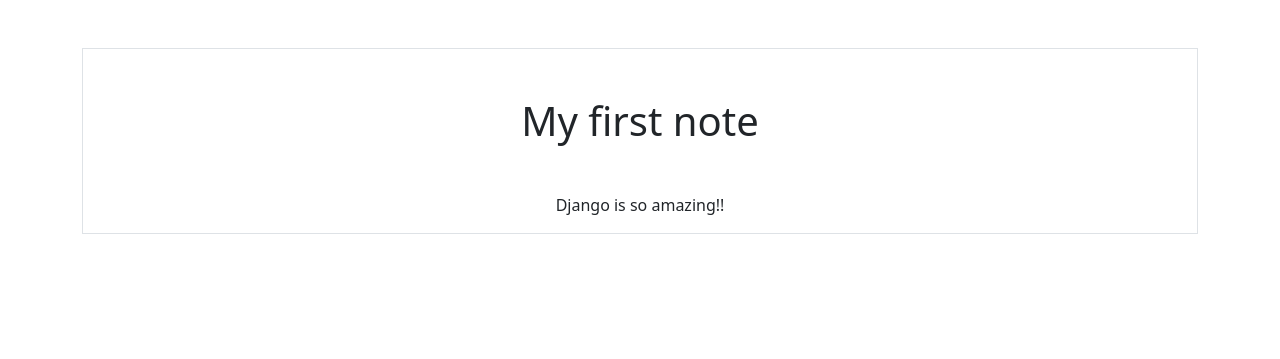
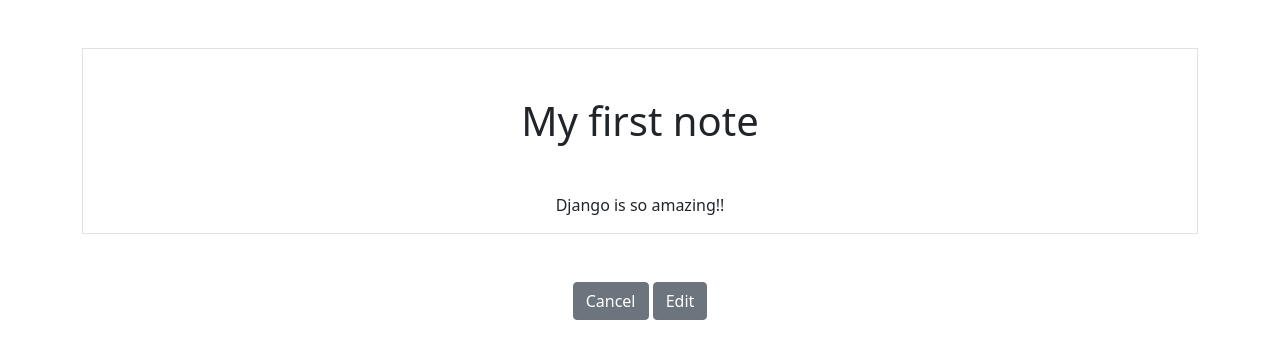
Before and after one commit to Melusi96/Django_Essential, a Django app: page /smart/notes/1 in a window 1280 px wide. Shown: the top 359 px of the page. Run offline with Django 4.2, Linux system fonts and the light colour scheme; data comes from the database, SQL or seed files in the repository; both versions use the stored data as it was after the commit.

Commit message:
The U in CRUD: Updating Data
We are now able to update the notes and we have created the edit button and it works fine. Added cancel buttons throughout notes. Learning the CRUD model which is essential for a web application. I updated the commit message late... so deal with it future me...

```diff
--- a/notes/templates/notes/notes_detail.html
+++ b/notes/templates/notes/notes_detail.html
@@ -6,4 +6,7 @@
 
     <p>{{note.text}}</p>
 </div>
+
+<a href="{% url 'notes.list' %}" class="btn btn-secondary my-5">Cancel</a>
+<a href="{% url 'notes.update' pk=note.id%}" class="btn btn-secondary my-5">Edit</a>
 {% endblock %}
--- a/notes/templates/notes/notes_form.html
+++ b/notes/templates/notes/notes_form.html
@@ -2,7 +2,7 @@
 
 {% block content %}
 
-<form action="{% url 'notes.new' %}" method="POST">{% csrf_token %}
+<form method="POST">{% csrf_token %}
     {{ form.as_p }}
     <button type="submit" class="btn btn-primary mb-5">Submit</button>
 </form>
@@ -12,5 +12,5 @@
     {{form.errors.title.as_text}}
 </div>
 {% endif %}
-
+<a href="{% url 'notes.list' %}" class="btn btn-secondary">Cancel</a>
 {% endblock %}
--- a/notes/urls.py
+++ b/notes/urls.py
@@ -3,7 +3,9 @@
 from . import views
 
 urlpatterns = [
+    #The name parameter is referenced in html links (buttons-like)
     path('notes/', views.NotesListView.as_view(), name="notes.list"),
     path('notes/<int:pk>', views.NotesDetailView.as_view(), name="notes.detail"),
+    path('notes/<int:pk>/edit', views.NotesUpdateView.as_view(), name="notes.update"),
     path('notes/new', views.NotesCreateView.as_view(), name="notes.new"),
 ]
--- a/notes/views.py
+++ b/notes/views.py
@@ -3,7 +3,7 @@
 
 from .forms import NotesForm
 from .models import Notes
-from django.views.generic import CreateView, DetailView, ListView
+from django.views.generic import CreateView, UpdateView, DetailView, ListView
 
 # Create your views here.
 class NotesCreateView(CreateView):
@@ -11,6 +11,10 @@
     success_url = '/smart/notes' #redirects the user to other created notes
     form_class = NotesForm
 
+class NotesUpdateView(UpdateView):
+    model = Notes
+    success_url = '/smart/notes' #redirects the user to other created notes
+    form_class = NotesForm
 class NotesListView(ListView):
     model = Notes
     context_object_name = "notes"
```
Also changed, not shown: db.sqlite3.
